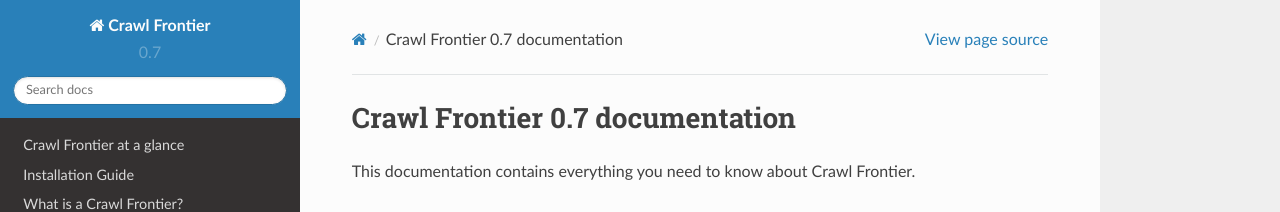
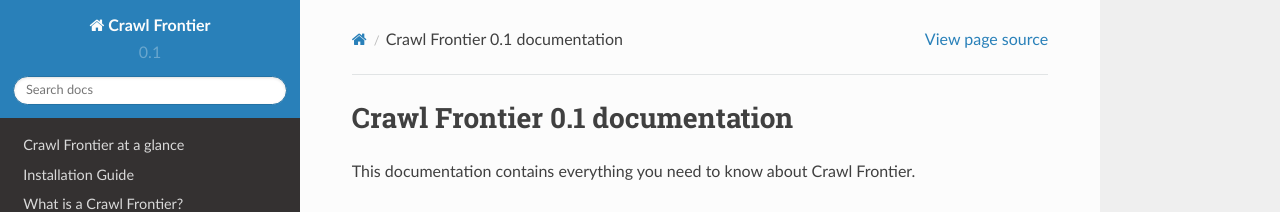
Before and after one commit to scrapinghub/frontera, a Sphinx documentation site: the page built from docs/source/index.rst, in a window 1280 px wide and 900 px high. Shown: the top 212 px of the window. Built offline with Sphinx 7.4.7 and the Read the Docs theme 2.0.0, drawn with Linux system fonts in a browser that asks for light colours.

Commit message:
Small fixes for pypi

```diff
--- a/docs/source/conf.py
+++ b/docs/source/conf.py
@@ -53,9 +53,9 @@
 # built documents.
 #
 # The short X.Y version.
-version = '0.7'
+version = '0.1'
 # The full version, including alpha/beta/rc tags.
-release = '0.7'
+release = '0.1'
 
 # The language for content autogenerated by Sphinx. Refer to documentation
 # for a list of supported languages.
--- a/docs/source/topics/release-notes.rst
+++ b/docs/source/topics/release-notes.rst
@@ -2,7 +2,7 @@
 Release Notes
 =============
 
-0.7
+0.1
 ---
 
 First release of Crawl Frontier.
```
Also changed, not shown: setup.py (+4 -10 lines), 1 other file.
